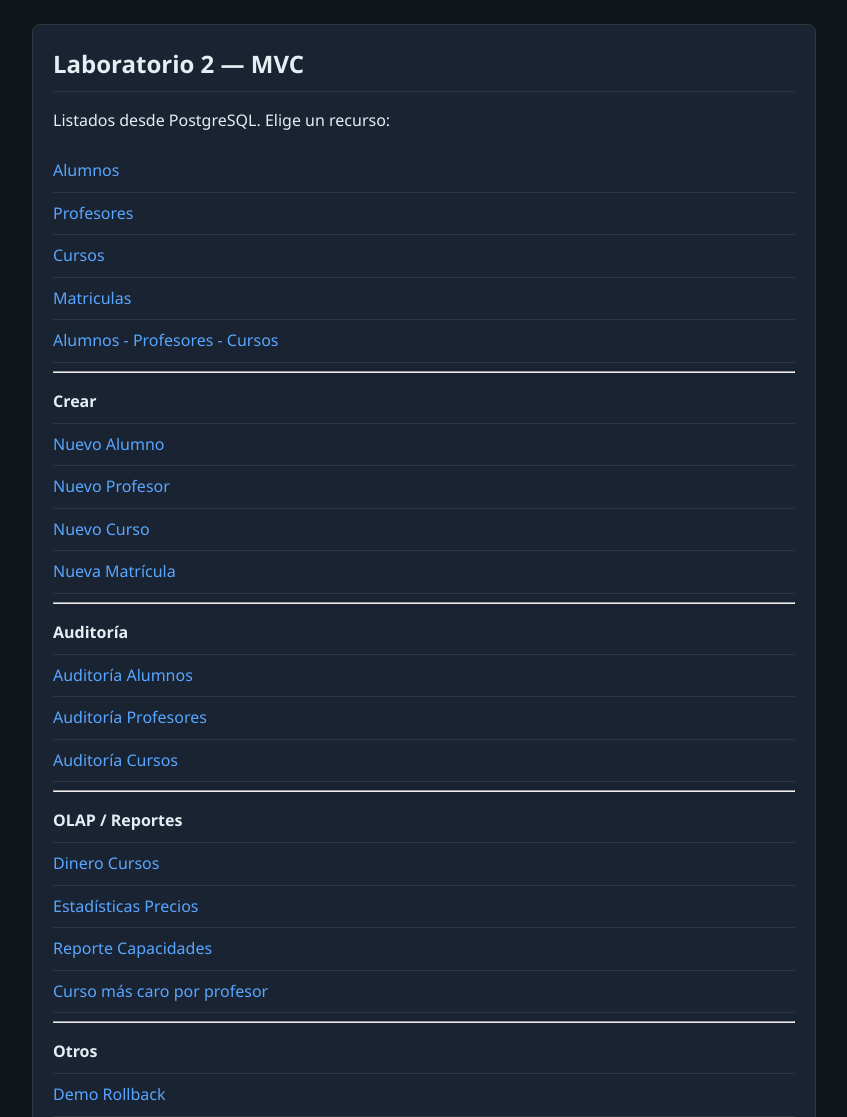
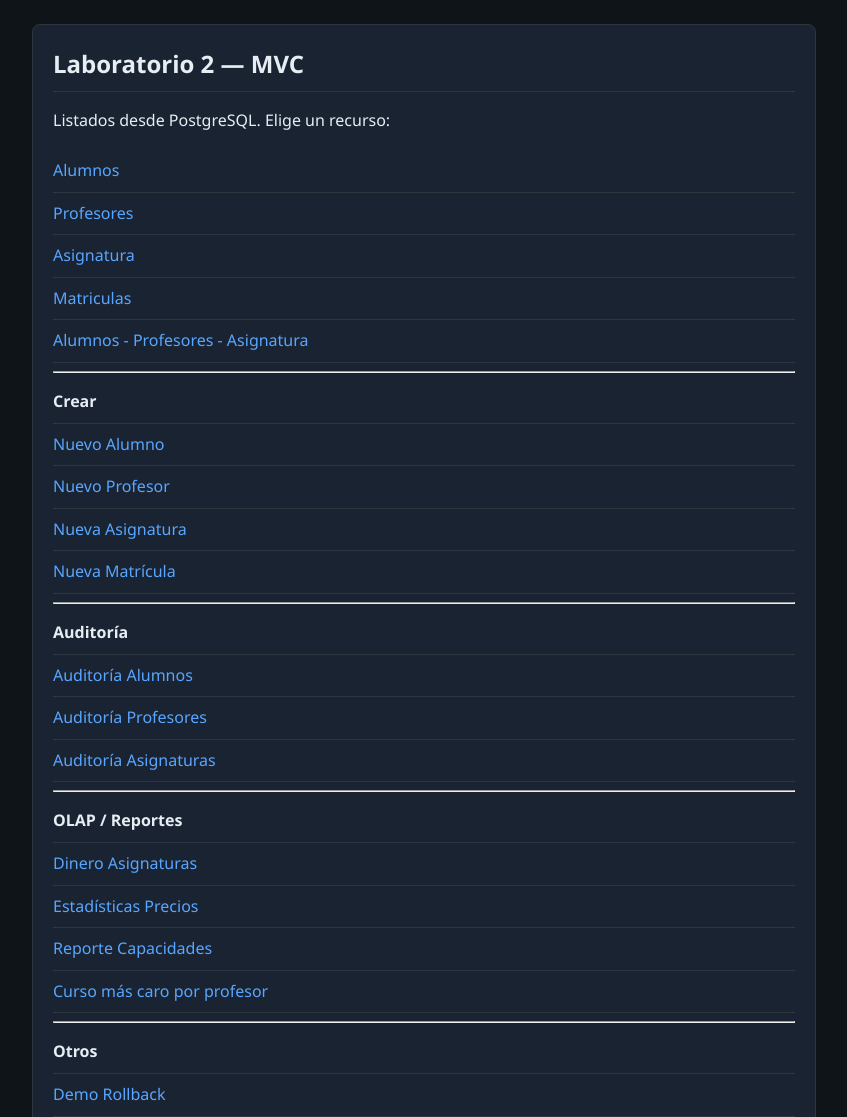
Before and after one commit to FerMelero/BD_Avanzadas, a Flask app: page / in a window 1280 px wide. Shown: the part 70-1187 px from the top of the page, without its empty margins (216-1063 px from the left). Run offline with Flask 2, Linux system fonts and the light colour scheme; the visitor is signed in with stand-in values (Sample User, id 1).

Commit message:
Breve actualización de nombres Curso->Asignatura en templates/

```diff
--- a/templates/audCursos.html
+++ b/templates/audCursos.html
@@ -2,7 +2,7 @@
 {% block title %}Auditoría de Cursos{% endblock %}
 
 {% block content %}
-<h1>Historial de Cambios: Cursos</h1>
+<h1>Historial de Cambios: Asignaturas</h1>
 
 <table border="1" style="width:100%; border-collapse: collapse; text-align: left; margin-top: 20px;">
     <thead>
--- a/templates/crearCurso.html
+++ b/templates/crearCurso.html
@@ -2,7 +2,7 @@
 {% block title %}Nuevo Curso{% endblock %}
 
 {% block content %}
-<h1 style="color: #ffffff;">Crear Nuevo Curso</h1>
+<h1 style="color: #ffffff;">Crear Nueva Asignatura</h1>
 
 <form method="POST" action="{{ url_for('cursos.new_curso') }}" style="max-width: 500px; background: #f9f9f9; padding: 20px; border-radius: 8px; border: 1px solid #ddd; color: #000000;">
 
@@ -39,13 +39,13 @@
     </div>
 
     <div style="margin-bottom: 15px;">
-        <label style="font-weight: bold; color: #000000;">Precio del Curso (€):</label><br>
+        <label style="font-weight: bold; color: #000000;">Precio de la asignatura (€):</label><br>
         <input type="number" name="precio" min="0" step="0.01" required style="width: 100%; padding: 8px; border: 1px solid #ccc; border-radius: 4px; color: #000000;">
     </div>
 
     <div style="margin-top: 20px;">
         <button type="submit" style="background-color: #28a745; color: white; padding: 10px 20px; border: none; border-radius: 4px; cursor: pointer; font-weight: bold;">
-            Guardar Curso
+            Guardar Asignatura
         </button>
         <a href="{{ url_for('cursos.list_') }}" style="margin-left: 15px; color: #000000; text-decoration: underline;">Cancelar</a>
     </div>
--- a/templates/cursos.html
+++ b/templates/cursos.html
@@ -2,7 +2,7 @@
 {% block title %}Cursos{% endblock %}
 
 {% block content %}
-  <h1 style="color: #ffffff;">Cursos Disponibles</h1>
+  <h1 style="color: #ffffff;">Asignaturas Disponibles</h1>
 
   <fieldset style="margin-bottom: 20px; padding: 10px; border: 1px solid #ffffff; color: #ffffff;">
     <legend style="font-weight: bold; color: #ffffff;">Filtros de Búsqueda</legend>
@@ -29,7 +29,7 @@
           <input type="number" name="id_profesor" value="{{ id_profesor or '' }}" placeholder="ID" style="color: #ffffff; background: transparent; border: 1px solid #ffffff; padding: 5px; width: 60px;">
         </label>
 
-        <label style="color: #ffffff;">ID Curso:
+        <label style="color: #ffffff;">ID Asignatura:
           <input type="number" name="id_curso" value="{{ id_curso or '' }}" placeholder="ID" style="color: #ffffff; background: transparent; border: 1px solid #ffffff; padding: 5px; width: 60px;">
         </label>
 
@@ -49,7 +49,7 @@
     <thead>
       <tr style="background-color: rgba(255, 255, 255, 0.1);">
           <th style="padding: 10px;">ID</th>
-          <th style="padding: 10px;">Nombre del Curso (ES / EN)</th>
+          <th style="padding: 10px;">Nombre de la Asignatura (ES / EN)</th>
           <th style="padding: 10px;">ID Profesor</th>
           <th style="padding: 10px;">Precio</th>
           <th style="padding: 10px;">Capacidad Máx.</th>
--- a/templates/eliminarCurso.html
+++ b/templates/eliminarCurso.html
@@ -13,15 +13,15 @@
     <div style="background-color: #f8d7da; color: #721c24; padding: 15px; border-radius: 5px; margin: 20px 0; text-align: left;">
         <p style="margin: 0; font-weight: bold;">Consecuencias:</p>
         <ul style="margin: 10px 0 0 0;">
-            <li>Se eliminarán todas las matrículas asociadas a este curso.</li>
-            <li>El profesor dejará de impartir este curso.</li>
+            <li>Se eliminarán todas las matrículas asociadas a esta asignatura.</li>
+            <li>El profesor dejará de impartir esta Asignatura.</li>
         </ul>
     </div>
 
     <div style="margin-top: 30px;">
         <form method="POST" action="{{ url_for('cursos.eliminar_curso', id_curso=curso.id_curso) }}" style="display: inline-block;">
             <button type="submit" style="background-color: #dc3545; color: white; padding: 12px 24px; border: none; border-radius: 4px; cursor: pointer; font-weight: bold; font-size: 1em;">
-                Sí, eliminar curso definitivamente
+                Sí, eliminar asignatura definitivamente
             </button>
         </form>
 
--- a/templates/idProfesor.html
+++ b/templates/idProfesor.html
@@ -16,7 +16,7 @@
   </li>
 </ul>
 
-<h3>Cursos que imparte</h3>
+<h3>Asignaturas que imparte</h3>
 
 <ul>
 {% for curso in cursos %}
--- a/templates/index.html
+++ b/templates/index.html
@@ -7,16 +7,16 @@
   <ul class="list">
     <li><a href="{{ url_for('alumnos.list_') }}">Alumnos</a></li>
     <li><a href="{{ url_for('profesores.list_') }}">Profesores</a></li>
-    <li><a href="{{ url_for('cursos.list_') }}">Cursos</a></li>
+    <li><a href="{{ url_for('cursos.list_') }}">Asignatura</a></li>
     <li><a href="{{ url_for('matriculas.list_') }}">Matriculas</a></li>
-    <li><a href="{{ url_for('matriculas.vista_matriculas') }}">Alumnos - Profesores - Cursos</a></li>
+    <li><a href="{{ url_for('matriculas.vista_matriculas') }}">Alumnos - Profesores - Asignatura</a></li>
 
     <hr>
 
     <li><strong>Crear</strong></li>
     <li><a href="{{ url_for('alumnos.new_alumno') }}">Nuevo Alumno</a></li>
     <li><a href="{{ url_for('profesores.new_profesor') }}">Nuevo Profesor</a></li>
-    <li><a href="{{ url_for('cursos.new_curso') }}">Nuevo Curso</a></li>
+    <li><a href="{{ url_for('cursos.new_curso') }}">Nueva Asignatura</a></li>
     <li><a href="{{ url_for('matriculas.matricular_alumno') }}">Nueva Matrícula</a></li>
 
     <hr>
@@ -24,12 +24,12 @@
     <li><strong>Auditoría</strong></li>
     <li><a href="{{ url_for('alumnos.auditoria_alumnos') }}">Auditoría Alumnos</a></li>
     <li><a href="{{ url_for('profesores.auditoria_profesores') }}">Auditoría Profesores</a></li>
-    <li><a href="{{ url_for('cursos.auditoria_cursos') }}">Auditoría Cursos</a></li>
+    <li><a href="{{ url_for('cursos.auditoria_cursos') }}">Auditoría Asignaturas</a></li>
 
     <hr>
 
     <li><strong>OLAP / Reportes</strong></li>
-    <li><a href="{{ url_for('cursos.dinero') }}">Dinero Cursos</a></li>
+    <li><a href="{{ url_for('cursos.dinero') }}">Dinero Asignaturas</a></li>
     <li><a href="{{ url_for('cursos.estadisticas_precios') }}">Estadísticas Precios</a></li>
     <li><a href="{{ url_for('cursos.reporte_capacidades') }}">Reporte Capacidades</a></li>
     <li><a href="{{ url_for('profesores.curso_caro_profesor', id_profesor=1) }}">Curso más caro por profesor</a></li>
--- a/templates/matriculas.html
+++ b/templates/matriculas.html
@@ -27,8 +27,8 @@
       <tr>
         <th>ID Alumno</th>
         <th>Nombre Alumno</th>
-        <th>ID Curso</th>
-        <th>Nombre Curso</th>
+        <th>ID Asignatura</th>
+        <th>Nombre Asignatura</th>
         <th>Precio</th>
       </tr>
     </thead>
--- a/templates/reporteFilter.html
+++ b/templates/reporteFilter.html
@@ -7,9 +7,9 @@
         <thead>
             <tr>
                 <th>Profesor</th>
-                <th>Total Cursos</th>
-                <th>Cursos Premium (>80€)</th>
-                <th>Cursos Estándar (≤80€)</th>
+                <th>Total Asignaturas</th>
+                <th>Asignaturas Premium (>80€)</th>
+                <th>Asignaturas Estándar (≤80€)</th>
             </tr>
         </thead>
         <tbody>
--- a/templates/reporteRollup.html
+++ b/templates/reporteRollup.html
@@ -8,7 +8,7 @@
             <tr>
                 <th>Nivel</th>
                 <th>Profesor</th>
-                <th>Curso</th>
+                <th>Asignatura</th>
                 <th>Capacidad Alumnos</th>
             </tr>
         </thead>
--- a/templates/vistaMatriculas.html
+++ b/templates/vistaMatriculas.html
@@ -2,7 +2,7 @@
 {% block title %}Vista de Matriculas{% endblock %}
 
 {% block content %}
-  <h1>Vista Alumnos - Profesores - Cursos</h1>
+  <h1>Vista Alumnos - Profesores - Asignaturas</h1>
 
   <!-- Formulario de búsqueda (Tema 12: Búsquedas en SQL) -->
   <fieldset style="margin-bottom: 20px; padding: 10px; border: 1px solid #ccc;">
@@ -14,7 +14,7 @@
       <label>Nombre Profesor:
         <input type="text" name="nombre_profesor" value="{{ nombre_profesor or '' }}" placeholder="Buscar por profesor">
       </label>
-      <label>Nombre Curso:
+      <label>Nombre Asignatura:
         <input type="text" name="nombre_curso" value="{{ nombre_curso or '' }}" placeholder="Buscar por curso">
       </label>
       <label>Por página:
@@ -30,7 +30,7 @@
       <tr>
         <th>Nombre Alumno</th>
         <th>Nombre Profesor</th>
-        <th>Nombre Curso</th>
+        <th>Nombre Asignatura</th>
       </tr>
     </thead>
     <tbody>
```
